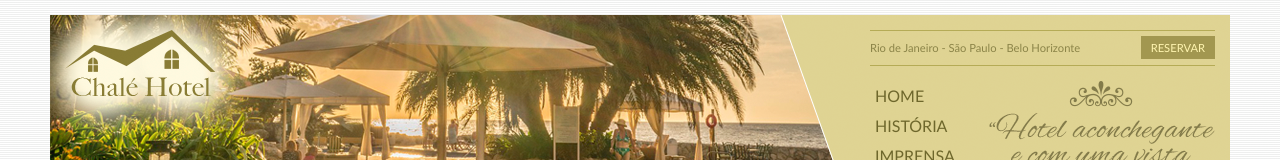
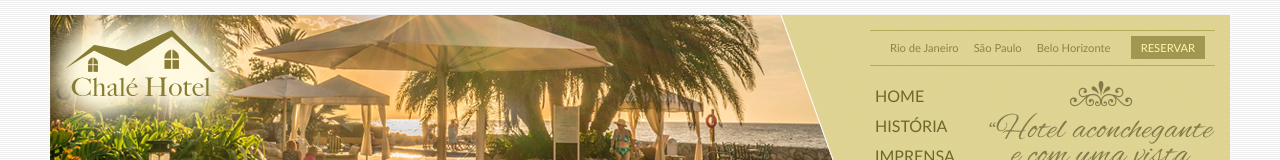
Before and after one commit to Roggvar/Chale-SiteFront, a plain HTML site: page index.html in a window 1280 px wide. Shown: the top 160 px of the page. Drawn offline with Linux system fonts and the light colour scheme.

Commit message:
Atualizaçao Links

```diff
--- a/css/estilo.css
+++ b/css/estilo.css
@@ -146,6 +146,8 @@ p
 {
 
     padding-top: 5px;
+    padding-left: 20px;
+    padding-right: 10px;
     padding-bottom: 5px;
     font-size: 0.7em;
     color: #8B8448;
@@ -159,7 +161,16 @@ p
 {
 
     float: left;
+    margin-right: 15px;
+    color: #8B8448;
     line-height: 2.1em;
+
+}
+
+#menuLocais a.locais:hover
+{
+
+    text-decoration: underline;
 
 }
 
--- a/index.html
+++ b/index.html
@@ -33,9 +33,19 @@
                     <!--Incio dos locais no menu-->
                     <div id="menuLocais">
 
-                        <span class="locais">
-                            Rio de Janeiro - São Paulo - Belo Horizonte
-                        </span>
+                        <!--Inicio locais-->
+                        <a class="locais" href="">
+                            Rio de Janeiro
+                        </a>
+
+                        <a class="locais" href="">
+                            São Paulo
+                        </a>
+
+                        <a class="locais" href="">
+                            Belo Horizonte
+                        </a>
+                        <!--Fim locais-->
 
                         <a class="reservar" href="">Reservar</a>
                         <div style="clear: both;"></div>
```
